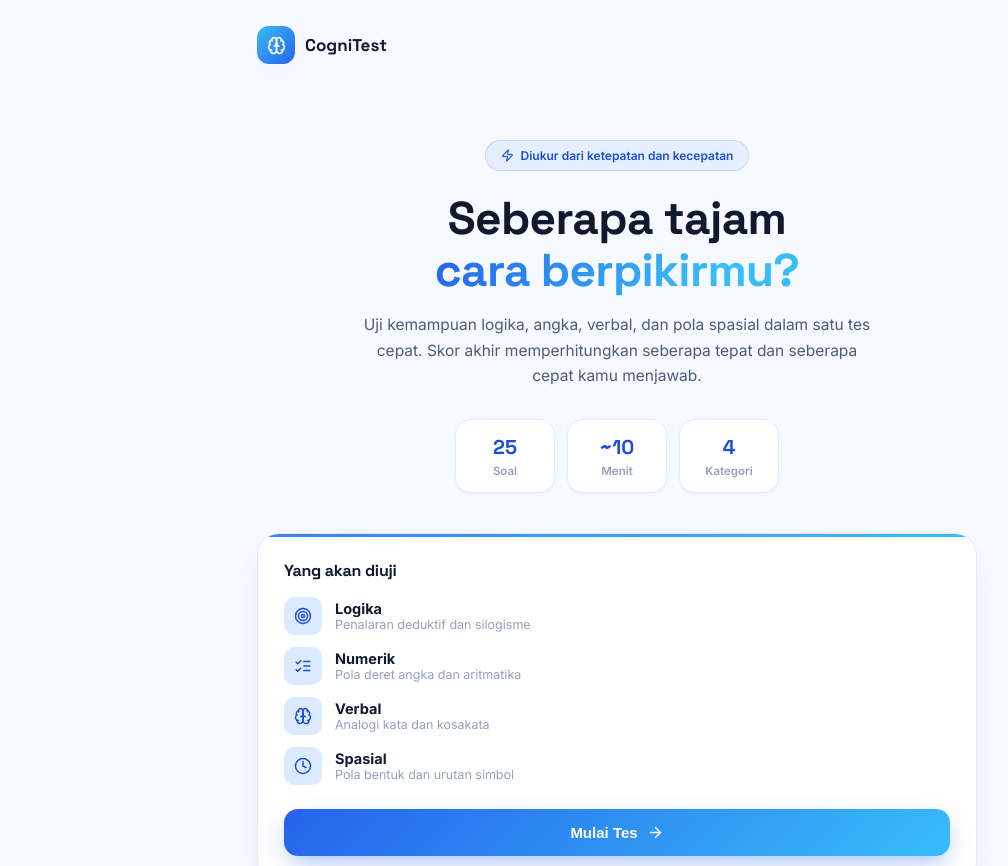
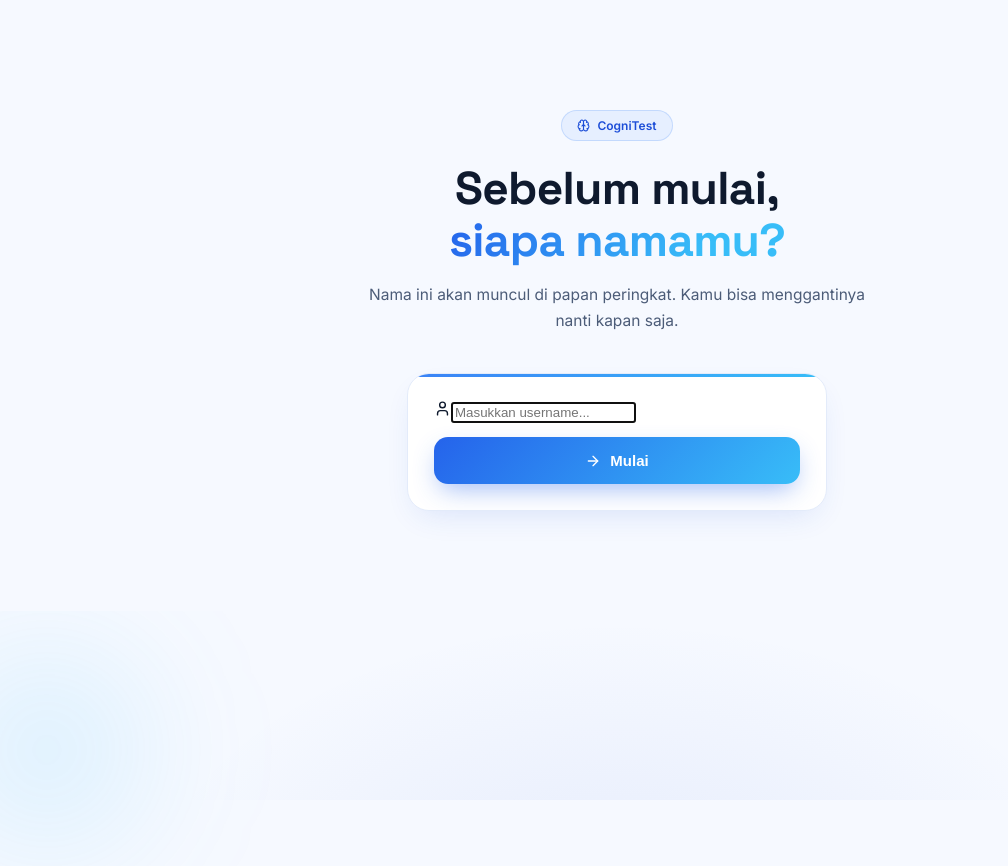
Before and after one commit to fidzzcodex-me/iq, a Next.js app: page / in a window 1280 px wide. Shown: the top 866 px of the page, without its empty margins (23-1031 px from the left). After the commit the page ends 800 px from the top, so only its background shows below. Built offline with nearby package versions, Linux system fonts and the light colour scheme.

Commit message:
upload: pages/index.js

```diff
--- a/pages/index.js
+++ b/pages/index.js
@@ -1,11 +1,144 @@
+import { useState, useEffect } from 'react';
 import { useRouter } from 'next/router';
-import { Brain, Zap, Target, Clock, ArrowRight, ListChecks } from 'lucide-react';
-import { getTestSet } from '../lib/questions';
+import {
+  Brain, Zap, Target, Clock, ArrowRight, ListChecks,
+  User, Pencil, Trophy, Check, X, Loader2, Sparkles, Puzzle,
+} from 'lucide-react';
+import { getLocalUser, registerUser, renameUser } from '../lib/userClient';
+
+const LEVELS = [
+  { key: 'easy', label: 'Easy', desc: '15 soal · pemanasan santai', color: '#16a34a' },
+  { key: 'medium', label: 'Medium', desc: '20 soal · standar, seimbang', color: '#2563eb' },
+  { key: 'hard', label: 'Hard', desc: '25 soal · benar-benar menantang', color: '#dc2626' },
+];
 
 export default function Home() {
   const router = useRouter();
-  const totalQuestions = getTestSet(25).length;
+  const [user, setUser] = useState(null);
+  const [checking, setChecking] = useState(true);
+  const [usernameInput, setUsernameInput] = useState('');
+  const [registering, setRegistering] = useState(false);
+  const [error, setError] = useState(null);
 
+  const [editingName, setEditingName] = useState(false);
+  const [renameInput, setRenameInput] = useState('');
+  const [renaming, setRenaming] = useState(false);
+
+  const [selectedLevel, setSelectedLevel] = useState('medium');
+  const [leaderboard, setLeaderboard] = useState([]);
+  const [loadingBoard, setLoadingBoard] = useState(false);
+
+  useEffect(() => {
+    const local = getLocalUser();
+    setUser(local);
+    setChecking(false);
+  }, []);
+
+  useEffect(() => {
+    if (!user) return;
+    setLoadingBoard(true);
+    fetch(`/api/v1/leaderboard?level=${selectedLevel}&limit=10`)
+      .then((r) => r.json())
+      .then((d) => setLeaderboard(d.leaderboard || []))
+      .catch(() => setLeaderboard([]))
+      .finally(() => setLoadingBoard(false));
+  }, [user, selectedLevel]);
+
+  async function handleRegister(e) {
+    e.preventDefault();
+    if (usernameInput.trim().length < 2) {
+      setError('Username minimal 2 karakter.');
+      return;
+    }
+    setRegistering(true);
+    setError(null);
+    try {
+      const data = await registerUser(usernameInput.trim());
+      setUser({ userId: data.userId, username: data.username });
+    } catch (err) {
+      setError(err.message);
+    } finally {
+      setRegistering(false);
+    }
+  }
+
+  async function handleRename(e) {
+    e.preventDefault();
+    if (renameInput.trim().length < 2) {
+      setError('Username minimal 2 karakter.');
+      return;
+    }
+    setRenaming(true);
+    setError(null);
+    try {
+      const data = await renameUser(user.userId, renameInput.trim());
+      setUser({ userId: data.userId, username: data.username });
+      setEditingName(false);
+    } catch (err) {
+      setError(err.message);
+    } finally {
+      setRenaming(false);
+    }
+  }
+
+  function startTest() {
+    router.push(`/test?level=${selectedLevel}`);
+  }
+
+  if (checking) {
+    return (
+      <div className="shell" style={{ paddingTop: 80, textAlign: 'center' }}>
+        <Loader2 size={24} className="spin" style={{ color: 'var(--blue-500)' }} />
+      </div>
+    );
+  }
+
+  // --- Belum punya username: onboarding wajib ---
+  if (!user) {
+    return (
+      <>
+        <div className="floating-orb orb-1" />
+        <div className="floating-orb orb-2" />
+        <div className="shell" style={{ paddingTop: 60 }}>
+          <div className="hero">
+            <span className="hero-badge" data-aos="zoom-in">
+              <Brain size={13} />
+              CogniTest
+            </span>
+            <h1 data-aos="fade-up" data-aos-delay="80">
+              Sebelum mulai,<br /><span className="accent">siapa namamu?</span>
+            </h1>
+            <p data-aos="fade-up" data-aos-delay="150">
+              Nama ini akan muncul di papan peringkat. Kamu bisa menggantinya nanti kapan saja.
+            </p>
+          </div>
+
+          <div className="nb-card" data-aos="fade-up" data-aos-delay="100" style={{ maxWidth: 420, margin: '0 auto' }}>
+            <form onSubmit={handleRegister}>
+              <div className="input-with-icon">
+                <User size={17} />
+                <input
+                  type="text"
+                  placeholder="Masukkan username..."
+                  value={usernameInput}
+                  onChange={(e) => setUsernameInput(e.target.value)}
+                  maxLength={20}
+                  autoFocus
+                />
+              </div>
+              {error && <div className="inline-error">{error}</div>}
+              <button type="submit" className="btn-primary" style={{ width: '100%', marginTop: 14 }} disabled={registering}>
+                {registering ? <Loader2 size={16} className="spin" /> : <ArrowRight size={16} />}
+                {registering ? 'Mendaftar...' : 'Mulai'}
+              </button>
+            </form>
+          </div>
+        </div>
+      </>
+    );
+  }
+
+  // --- Sudah punya username: home lengkap ---
   return (
     <>
       <div className="floating-orb orb-1" />
@@ -13,51 +146,109 @@ export default function Home() {
 
       <div className="topbar">
         <div className="brand">
-          <span className="brand-icon">
-            <Brain size={19} />
-          </span>
+          <span className="brand-icon"><Brain size={19} /></span>
           CogniTest
+        </div>
+        <div className="user-chip" style={{ marginLeft: 'auto' }}>
+          <User size={14} />
+          {user.username}
+          <button className="icon-btn-sm" onClick={() => { setEditingName(true); setRenameInput(user.username); }}>
+            <Pencil size={12} />
+          </button>
         </div>
       </div>
 
       <div className="shell">
+        {editingName && (
+          <div className="nb-card" data-aos="fade-down" style={{ marginBottom: 18 }}>
+            <form onSubmit={handleRename} style={{ display: 'flex', gap: 8 }}>
+              <div className="input-with-icon" style={{ flex: 1 }}>
+                <User size={16} />
+                <input
+                  type="text"
+                  value={renameInput}
+                  onChange={(e) => setRenameInput(e.target.value)}
+                  maxLength={20}
+                  autoFocus
+                />
+              </div>
+              <button type="submit" className="icon-btn" disabled={renaming}>
+                {renaming ? <Loader2 size={16} className="spin" /> : <Check size={16} />}
+              </button>
+              <button type="button" className="icon-btn" onClick={() => setEditingName(false)}>
+                <X size={16} />
+              </button>
+            </form>
+            {error && <div className="inline-error">{error}</div>}
+          </div>
+        )}
+
         <div className="hero">
           <span className="hero-badge" data-aos="zoom-in">
             <Zap size={13} />
-            Diukur dari ketepatan dan kecepatan
+            Pilih tingkat kesulitan
           </span>
           <h1 data-aos="fade-up" data-aos-delay="80">
-            Seberapa tajam<br /><span className="accent">cara berpikirmu?</span>
+            Uji seberapa tajam<br /><span className="accent">cara berpikirmu.</span>
           </h1>
-          <p data-aos="fade-up" data-aos-delay="150">
-            Uji kemampuan logika, angka, verbal, dan pola spasial dalam satu tes cepat.
-            Skor akhir memperhitungkan seberapa tepat dan seberapa cepat kamu menjawab.
-          </p>
-
-          <div className="stat-row" data-aos="fade-up" data-aos-delay="220">
-            <div className="stat-chip">
-              <span className="stat-value">{totalQuestions}</span>
-              <span className="stat-label">Soal</span>
-            </div>
-            <div className="stat-chip">
-              <span className="stat-value">~10</span>
-              <span className="stat-label">Menit</span>
-            </div>
-            <div className="stat-chip">
-              <span className="stat-value">4</span>
-              <span className="stat-label">Kategori</span>
-            </div>
-          </div>
         </div>
 
-        <div className="nb-card" data-aos="fade-up" data-aos-delay="100">
-          <h3 style={{ fontSize: 16, margin: '0 0 16px' }}>Yang akan diuji</h3>
+        <div className="level-grid" data-aos="fade-up" data-aos-delay="100">
+          {LEVELS.map((lv) => (
+            <button
+              key={lv.key}
+              className={`level-card ${selectedLevel === lv.key ? 'active' : ''}`}
+              onClick={() => setSelectedLevel(lv.key)}
+              style={{ '--level-color': lv.color }}
+            >
+              <span className="level-card-label">{lv.label}</span>
+              <span className="level-card-desc">{lv.desc}</span>
+            </button>
+          ))}
+        </div>
+
+        <button className="btn-primary" style={{ width: '100%', marginTop: 18 }} onClick={startTest} data-aos="fade-up" data-aos-delay="150">
+          Mulai Tes {LEVELS.find((l) => l.key === selectedLevel).label}
+          <ArrowRight size={17} />
+        </button>
+
+        <div className="nb-card" style={{ marginTop: 26 }} data-aos="fade-up" data-aos-delay="180">
+          <div style={{ display: 'flex', alignItems: 'center', gap: 10, marginBottom: 16 }}>
+            <Trophy size={18} style={{ color: 'var(--blue-600)' }} />
+            <h3 style={{ fontSize: 15.5, margin: 0 }}>
+              Peringkat {LEVELS.find((l) => l.key === selectedLevel).label}
+            </h3>
+          </div>
+
+          {loadingBoard ? (
+            <div style={{ textAlign: 'center', padding: 20 }}>
+              <Loader2 size={20} className="spin" style={{ color: 'var(--ink-faint)' }} />
+            </div>
+          ) : leaderboard.length === 0 ? (
+            <p style={{ color: 'var(--ink-faint)', fontSize: 13.5, textAlign: 'center', padding: '10px 0' }}>
+              Belum ada yang menyelesaikan level ini. Jadilah yang pertama.
+            </p>
+          ) : (
+            <div className="leaderboard-list">
+              {leaderboard.map((entry, i) => (
+                <div key={i} className={`leaderboard-row ${entry.username === user.username ? 'me' : ''}`}>
+                  <span className={`rank-badge rank-${i + 1 <= 3 ? i + 1 : 'default'}`}>{i + 1}</span>
+                  <span className="leaderboard-name">{entry.username}</span>
+                  <span className="leaderboard-score">{entry.performanceScore}</span>
+                </div>
+              ))}
+            </div>
+          )}
+        </div>
+
+        <div className="nb-card" style={{ marginTop: 18 }} data-aos="fade-up" data-aos-delay="200">
+          <h3 style={{ fontSize: 15, margin: '0 0 16px' }}>Yang akan diuji</h3>
           <div style={{ display: 'grid', gap: 12 }}>
             {[
               { icon: Target, title: 'Logika', desc: 'Penalaran deduktif dan silogisme' },
               { icon: ListChecks, title: 'Numerik', desc: 'Pola deret angka dan aritmatika' },
               { icon: Brain, title: 'Verbal', desc: 'Analogi kata dan kosakata' },
-              { icon: Clock, title: 'Spasial', desc: 'Pola bentuk dan urutan simbol' },
+              { icon: Puzzle, title: 'Visual', desc: 'Pola bentuk, hitung objek, cari yang beda' },
             ].map((item) => (
               <div key={item.title} style={{ display: 'flex', alignItems: 'center', gap: 13 }}>
                 <span style={{
@@ -73,22 +264,14 @@ export default function Home() {
               </div>
             ))}
           </div>
-
-          <button
-            className="btn-primary"
-            style={{ width: '100%', marginTop: 24 }}
-            onClick={() => router.push('/test')}
-          >
-            Mulai Tes
-            <ArrowRight size={17} />
-          </button>
         </div>
 
         <div className="disclaimer-box" data-aos="fade-up">
           <Target size={15} />
           <span>
             Tes ini dibuat untuk hiburan dan gambaran kasar pola pikirmu — bukan instrumen
-            psikometri tervalidasi dan tidak menggantikan tes IQ klinis resmi.
+            psikometri tervalidasi dan tidak menggantikan tes IQ klinis resmi. Soal dan urutannya
+            diacak setiap kali kamu memulai tes.
           </span>
         </div>
       </div>
```
